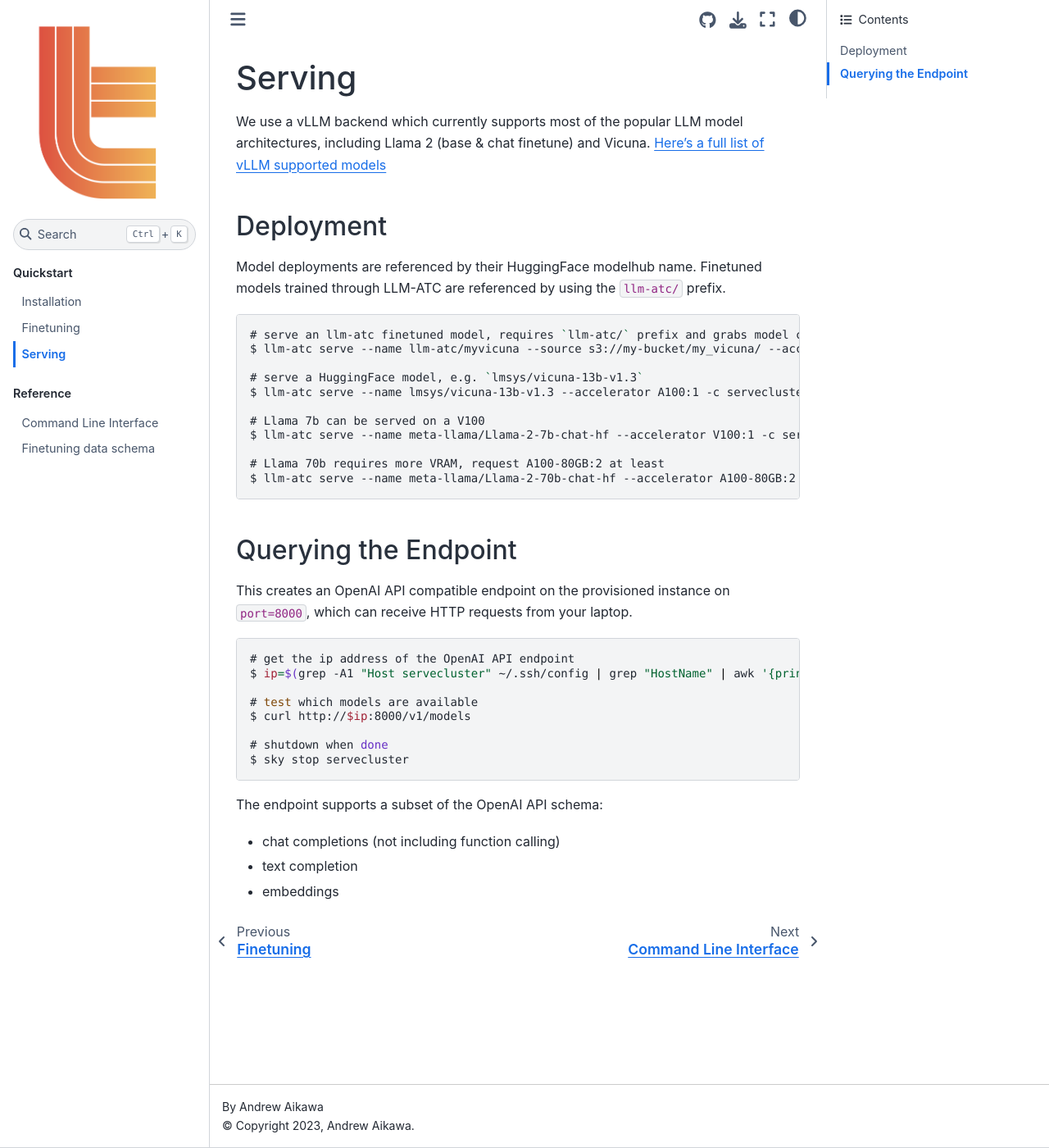
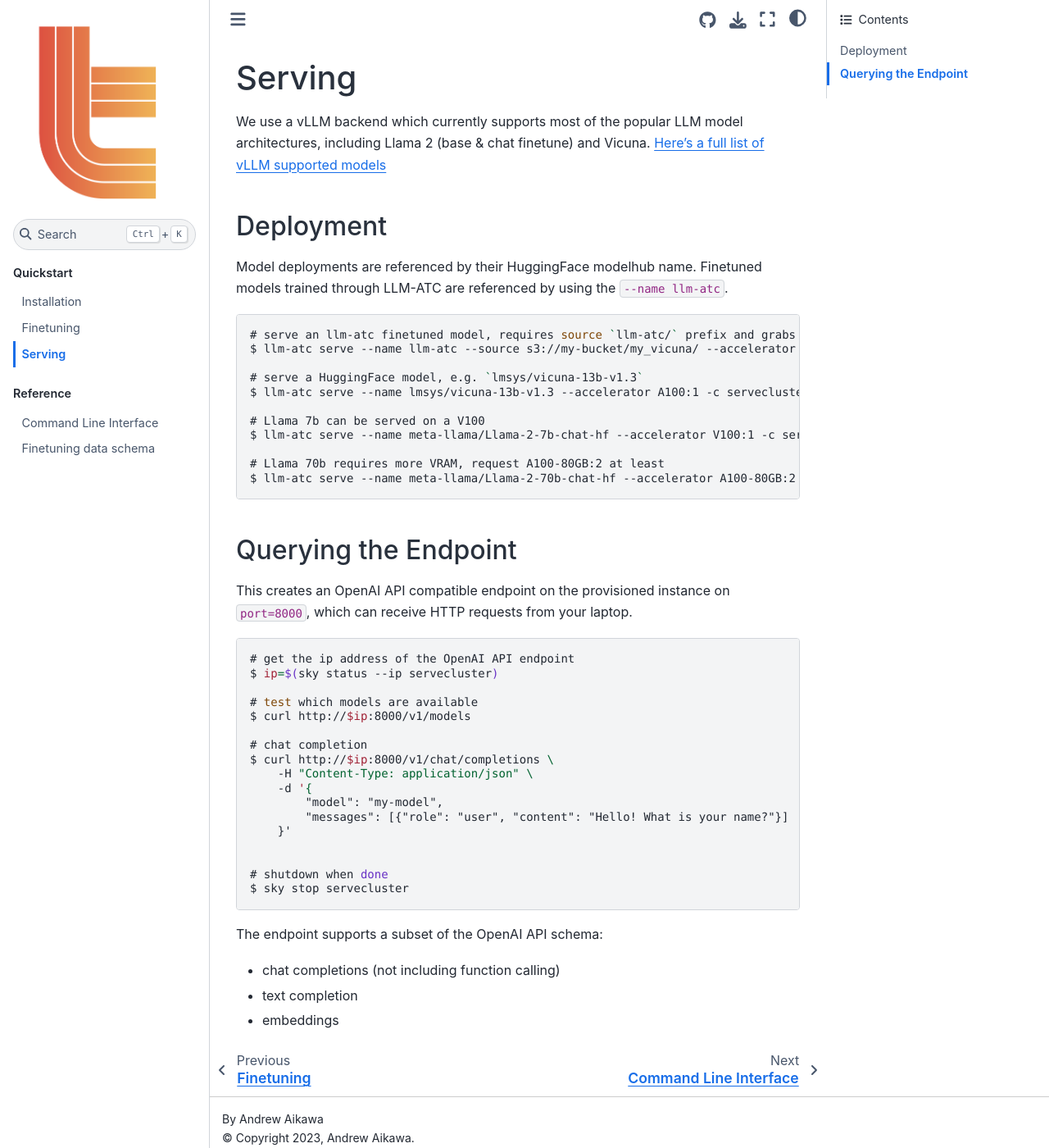
Before and after one commit to Trainy-ai/llm-atc, a Sphinx documentation site: the page built from docs/source/quickstart/serving.rst, in a window 1280 px wide and 1400 px high. Shown: the whole window at 82% size. Built offline with Sphinx 7.4.7 and the Sphinx Book theme 1.1.4, drawn with Linux system fonts in a browser that asks for light colours.

Commit message:
pin fastchat version
fix serving mounts for finetuned models

fix tests for fine tune serving

fix comma

```diff
--- a/docs/source/quickstart/serving.rst
+++ b/docs/source/quickstart/serving.rst
@@ -8,12 +8,12 @@
 ----------
 
 Model deployments are referenced by their HuggingFace modelhub name. Finetuned models trained through LLM-ATC are referenced
-by using the :code:`llm-atc/` prefix.
+by using the :code:`--name llm-atc`.
 
 .. code-block:: console
 
-    # serve an llm-atc finetuned model, requires `llm-atc/` prefix and grabs model checkpoint from object store
-    $ llm-atc serve --name llm-atc/myvicuna --source s3://my-bucket/my_vicuna/ --accelerator A100:1 -c servecluster --cloud gcp --region asia-southeast1 --envs "HF_TOKEN=<HuggingFace_token>"
+    # serve an llm-atc finetuned model, requires source `llm-atc/` prefix and grabs model checkpoint from object store
+    $ llm-atc serve --name llm-atc --source s3://my-bucket/my_vicuna/ --accelerator A100:1 -c servecluster --cloud gcp --region asia-southeast1 --envs "HF_TOKEN=<HuggingFace_token>"
 
     # serve a HuggingFace model, e.g. `lmsys/vicuna-13b-v1.3`
     $ llm-atc serve --name lmsys/vicuna-13b-v1.3 --accelerator A100:1 -c servecluster --cloud gcp --region asia-southeast1 --envs "HF_TOKEN=<HuggingFace_token>"
@@ -33,10 +33,19 @@
 .. code-block:: console
 
     # get the ip address of the OpenAI API endpoint
-    $ ip=$(grep -A1 "Host servecluster" ~/.ssh/config | grep "HostName" | awk '{print $2}')
+    $ ip=$(sky status --ip servecluster)
 
     # test which models are available
     $ curl http://$ip:8000/v1/models
+
+    # chat completion
+    $ curl http://$ip:8000/v1/chat/completions \
+        -H "Content-Type: application/json" \
+        -d '{
+            "model": "my-model",
+            "messages": [{"role": "user", "content": "Hello! What is your name?"}]
+        }'
+
 
     # shutdown when done
     $ sky stop servecluster
```
Also changed, not shown: 5 other files.
